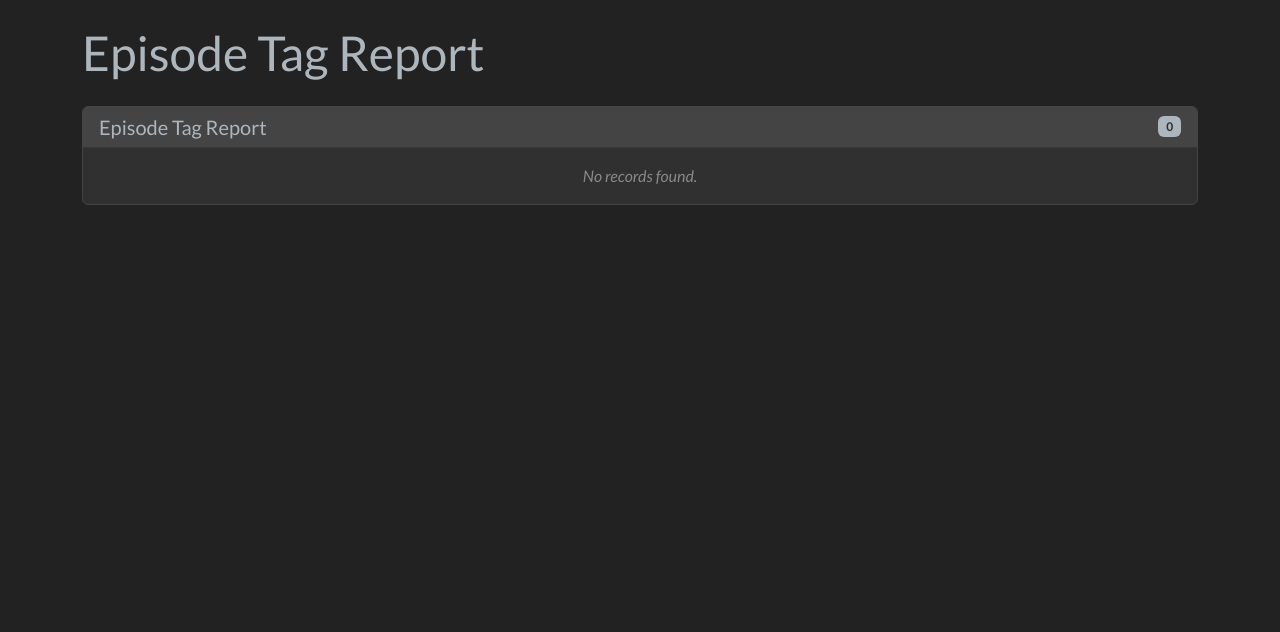
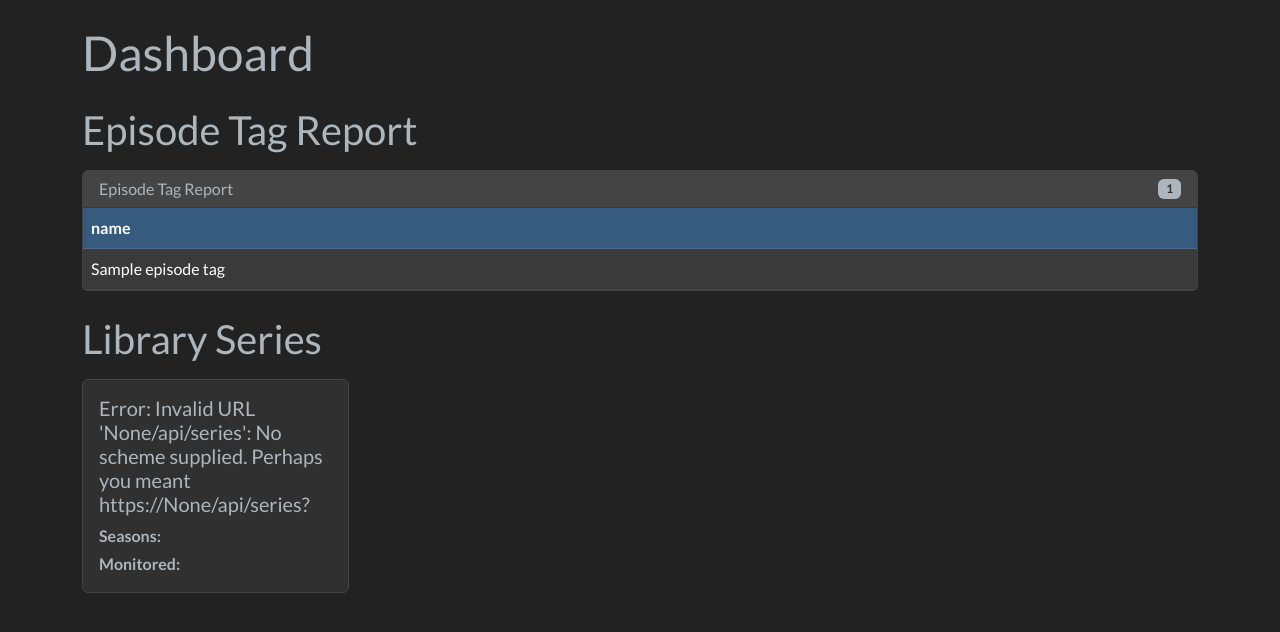
Before and after one commit to dhclark18/analyzarr, a Flask app: page / in a window 1280 px wide. Shown: the part 72-704 px from the top of the page. Run offline with Flask 3, Linux system fonts and the light colour scheme; a database or web service that is not in the repository returns one stand-in record (values such as "Sample title"); some libraries are stand-ins or nearby versions.

Commit message:
Update index.html

```diff
--- a/templates/index.html
+++ b/templates/index.html
@@ -1,13 +1,36 @@
 {% extends "base.html" %}
 
-{% block title %}Episode Tag Report{% endblock %}
+{% block title %}Dashboard{% endblock %}
 
 {% block content %}
-  <h1 class="mb-4 text-light">Episode Tag Report</h1>
+  <h1 class="mb-4 text-light">Dashboard</h1>
 
-  <div class="card bg-dark text-light mb-4 border-secondary">
+  <div class="row g-4">
+    {% for table, rows in all_data.items() %}
+      <div class="col-12">
+        <h2 class="text-light mb-3">{{ table }}</h2>
+
+        {# If this is your Sonarr series list, render cards #}
+        {% if table == 'Library Series' %}
+          <div class="row row-cols-1 row-cols-sm-2 row-cols-md-4 g-3">
+            {% for row in rows %}
+              <div class="col">
+                <div class="card bg-dark text-light h-100 border-secondary">
+                  <div class="card-body">
+                    <h5 class="card-title">{{ row.Title }}</h5>
+                    <p class="card-text mb-1"><strong>Seasons:</strong> {{ row.Seasons }}</p>
+                    <p class="card-text"><strong>Monitored:</strong> {{ row.Monitored }}</p>
+                  </div>
+                </div>
+              </div>
+            {% endfor %}
+          </div>
+
+        {# Otherwise, render the usual table #}
+        {% else %}
+          <div class="card bg-dark text-light border-secondary">
             <div class="card-header d-flex justify-content-between align-items-center">
-      <span class="h5 mb-0">Episode Tag Report</span>
+              <span class="h6 mb-0"> {{ table }} </span>
               <span class="badge bg-light text-dark">{{ rows|length }}</span>
             </div>
             <div class="card-body p-0">
@@ -20,17 +43,17 @@
                   <table class="table table-striped table-hover table-dark mb-0">
                     <thead class="table-primary">
                       <tr>
-                <th scope="col">Series</th>
-                <th scope="col">Code</th>
-                <th scope="col">Tags</th>
+                        {% for col in rows[0].keys() %}
+                          <th scope="col">{{ col }}</th>
+                        {% endfor %}
                       </tr>
                     </thead>
                     <tbody>
                       {% for row in rows %}
                         <tr>
-                  <td>{{ row.series }}</td>
-                  <td>{{ row.code }}</td>
-                  <td>{{ row.tags }}</td>
+                          {% for val in row.values() %}
+                            <td>{{ val }}</td>
+                          {% endfor %}
                         </tr>
                       {% endfor %}
                     </tbody>
@@ -39,4 +62,8 @@
               {% endif %}
             </div>
           </div>
+        {% endif %}
+      </div>
+    {% endfor %}
+  </div>
 {% endblock %}
```
Lines whose indentation alone changed are shown as unchanged.
